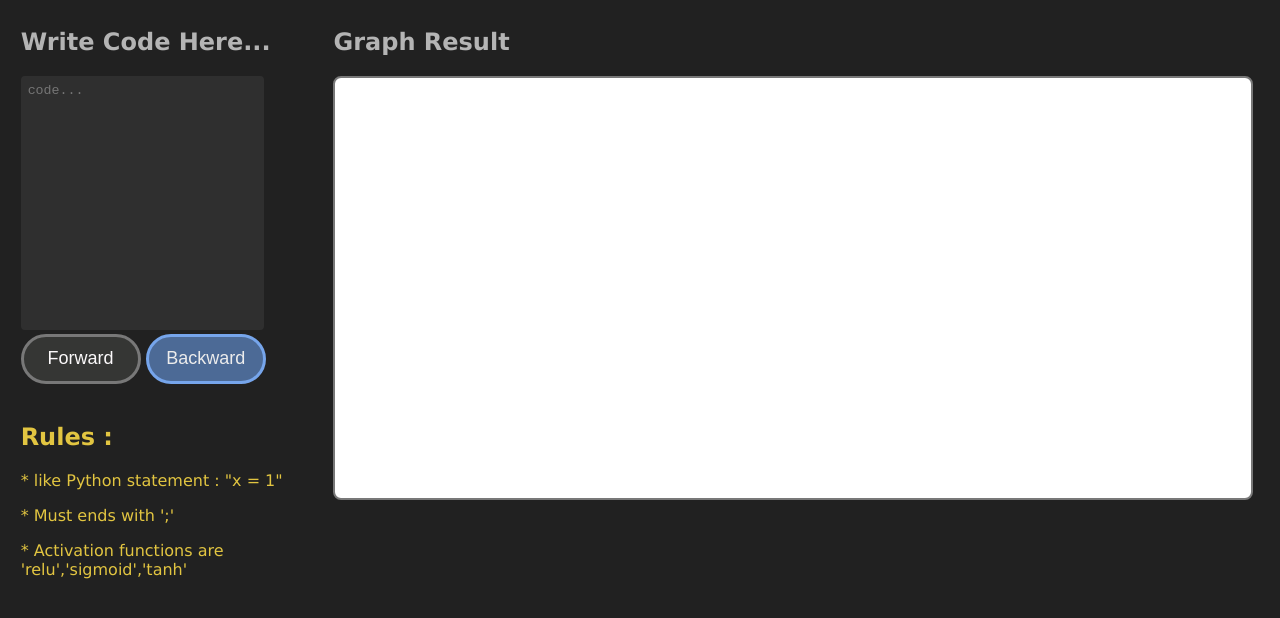
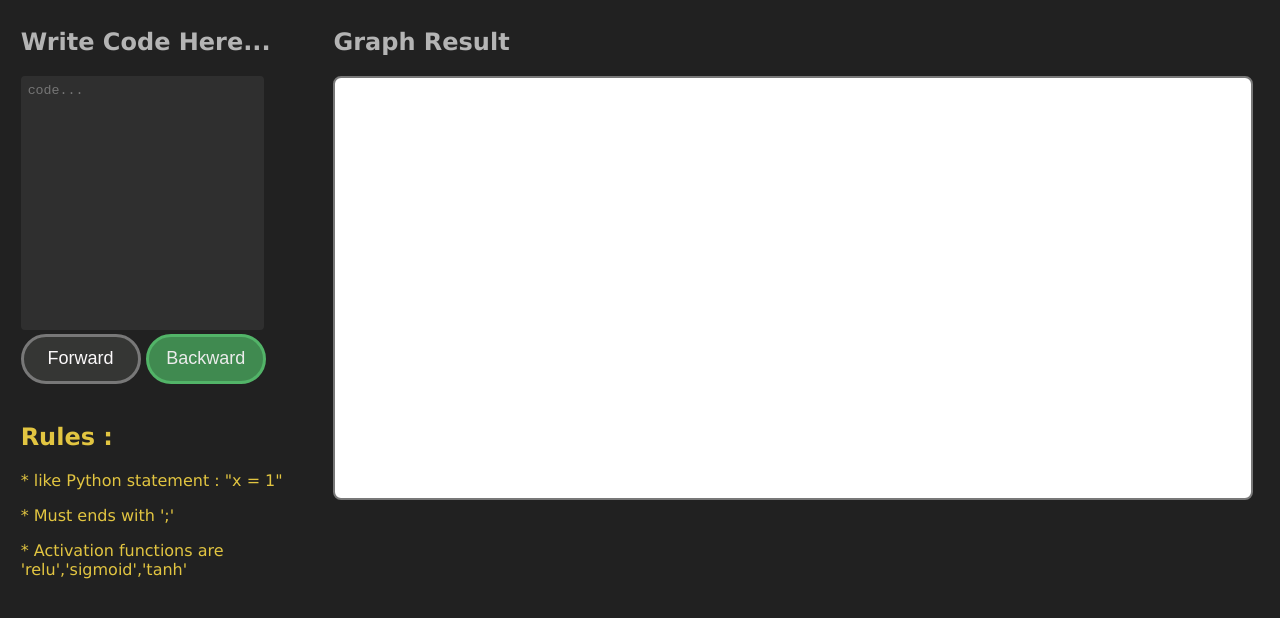
Before and after one commit to Shubbair/MicroGrad-JS, a plain HTML site: page index.html in a window 1280 px wide. Drawn offline with Linux system fonts and the light colour scheme; a script that the page names is missing.

Commit message:
Updating Code Jun-12

```diff
--- a/style.css
+++ b/style.css
@@ -20,10 +20,10 @@ body {
 }
 
 .grad {
-    background-color: #4c6a96;
+    background-color: #408a50;
     color: #ececec;
     padding: 10px;
-    border: 3px solid #76a5eb;
+    border: 3px solid #52b468;
     border-radius: 50px;
     width: 120px;
     height: 50px;
@@ -31,7 +31,7 @@ body {
 }
 
 .grad:hover {
-    background-color: #76a5eb;
+    background-color: #52b468;
 }
 
 .graph {
```
